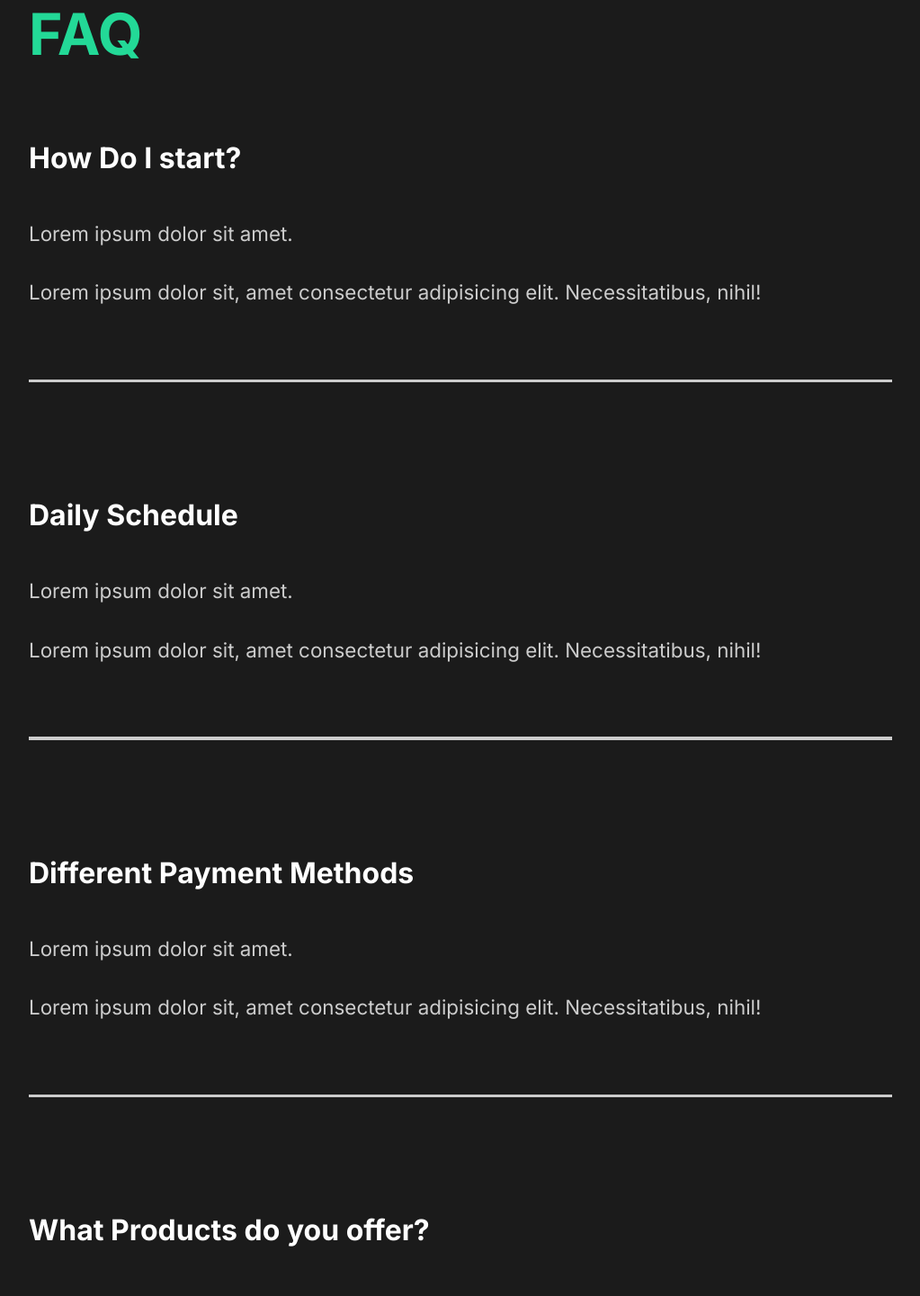
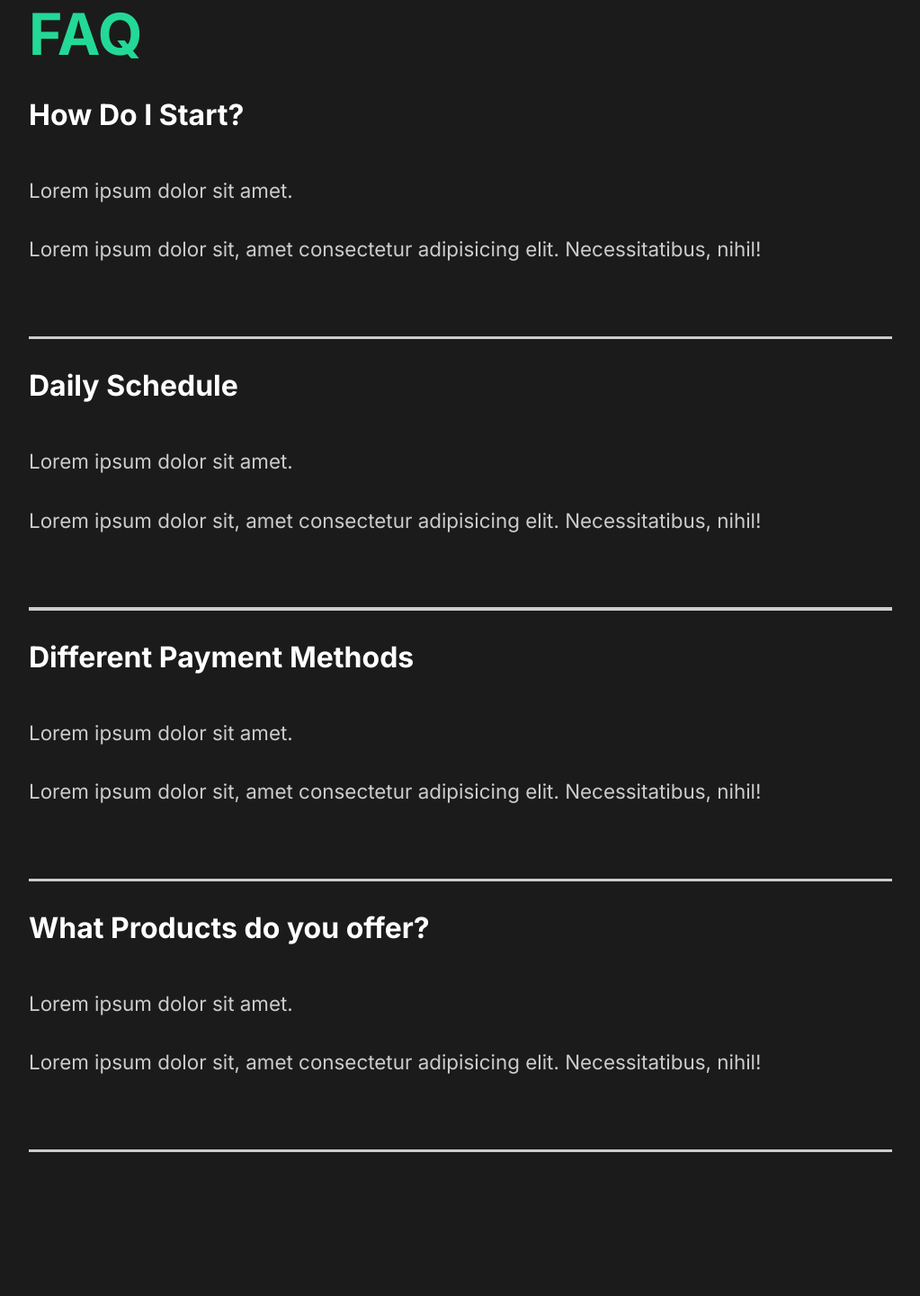
Before and after one commit to urbutisj/react-portfolio-project, a React (Create React App) app: page / in a window 1280 px wide. Shown: the part 2309-3750 px from the top of the page at 90% size, without its empty margins (128-1151 px from the left). After the commit the page ends 3702 px from the top, so only its background shows below. Built offline with nearby package versions, Linux system fonts and the light colour scheme.

Commit message:
14. FAQ Section Toggles

```diff
--- a/src/components/FaqSection.js
+++ b/src/components/FaqSection.js
@@ -5,15 +5,16 @@
 
 import Toggle from "./Toggle";
 
+import { AnimateSharedLayout } from "framer-motion";
+
 const FaqSection = () => {
   return (
     <Faq>
       <h2>
         Any Questions <span>FAQ</span>
       </h2>
-      <Toggle>
-        <div className="question">
-          <h4>How Do I start?</h4>
+      <AnimateSharedLayout>
+        <Toggle className="question" title="How Do I Start?">
           <div className="answer">
             <p>Lorem ipsum dolor sit amet.</p>
             <p>
@@ -21,12 +22,8 @@
               Necessitatibus, nihil!
             </p>
           </div>
-          <div className="faq-line"></div>
-        </div>
-      </Toggle>
-      <Toggle>
-        <div className="question">
-          <h4>Daily Schedule</h4>
+        </Toggle>
+        <Toggle className="question" title="Daily Schedule">
           <div className="answer">
             <p>Lorem ipsum dolor sit amet.</p>
             <p>
@@ -34,12 +31,8 @@
               Necessitatibus, nihil!
             </p>
           </div>
-          <div className="faq-line"></div>
-        </div>
-      </Toggle>
-      <Toggle>
-        <div className="question">
-          <h4>Different Payment Methods</h4>
+        </Toggle>
+        <Toggle className="question" title="Different Payment Methods">
           <div className="answer">
             <p>Lorem ipsum dolor sit amet.</p>
             <p>
@@ -47,12 +40,8 @@
               Necessitatibus, nihil!
             </p>
           </div>
-          <div className="faq-line"></div>
-        </div>
-      </Toggle>
-      <Toggle>
-        <div className="question">
-          <h4>What Products do you offer?</h4>
+        </Toggle>
+        <Toggle className="question" title="What Products do you offer?">
           <div className="answer">
             <p>Lorem ipsum dolor sit amet.</p>
             <p>
@@ -60,9 +49,8 @@
               Necessitatibus, nihil!
             </p>
           </div>
-          <div className="faq-line"></div>
-        </div>
-      </Toggle>
+        </Toggle>
+      </AnimateSharedLayout>
     </Faq>
   );
 };
--- a/src/components/Toggle.js
+++ b/src/components/Toggle.js
@@ -1,8 +1,15 @@
+import { motion } from "framer-motion";
 import React, { useState } from "react";
 
-const Toggle = ({ children }) => {
+const Toggle = ({ children, title }) => {
   const [toggle, setToggle] = useState(true);
-  return <div onClick={() => setToggle(!toggle)}>{toggle ? children : ""}</div>;
+  return (
+    <motion.div layout onClick={() => setToggle(!toggle)}>
+      <motion.h4 layout>{title}</motion.h4>
+      {toggle ? children : ""}
+      <div className="faq-line"></div>
+    </motion.div>
+  );
 };
 
 export default Toggle;
```
